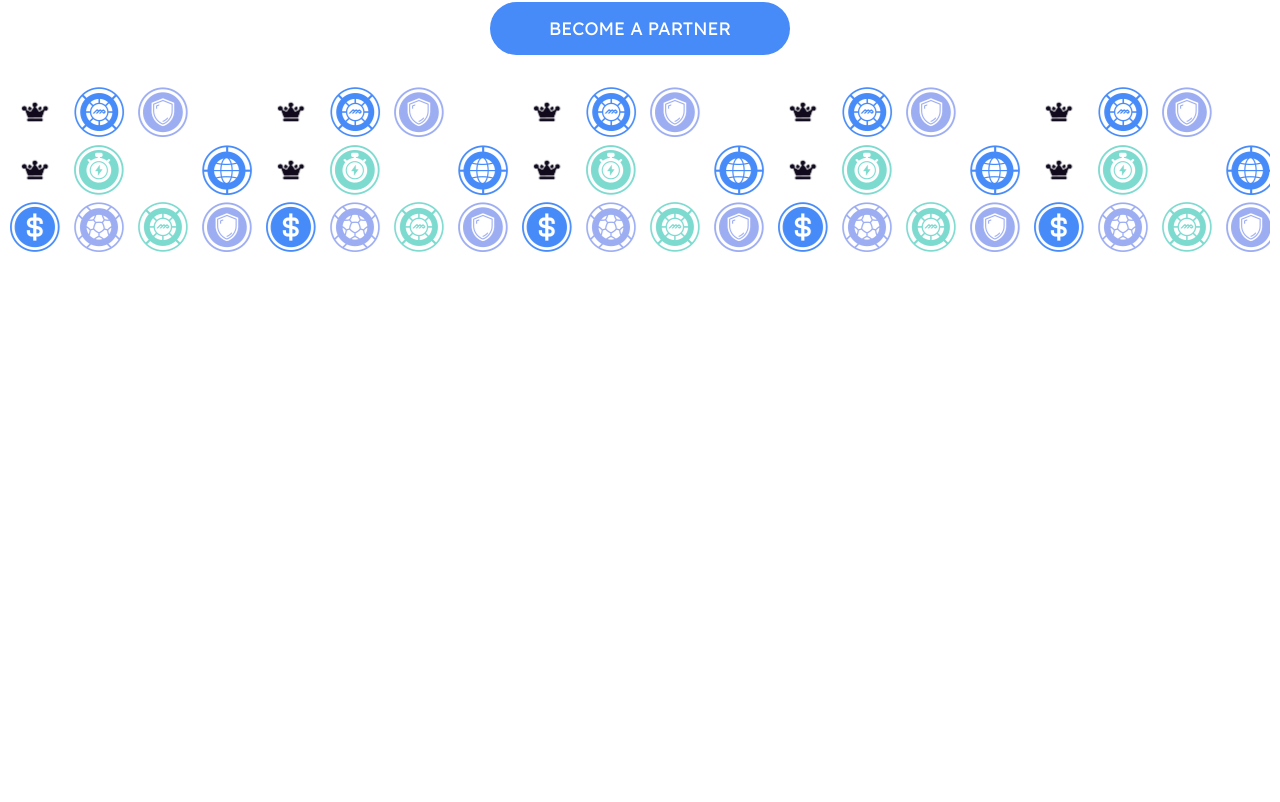
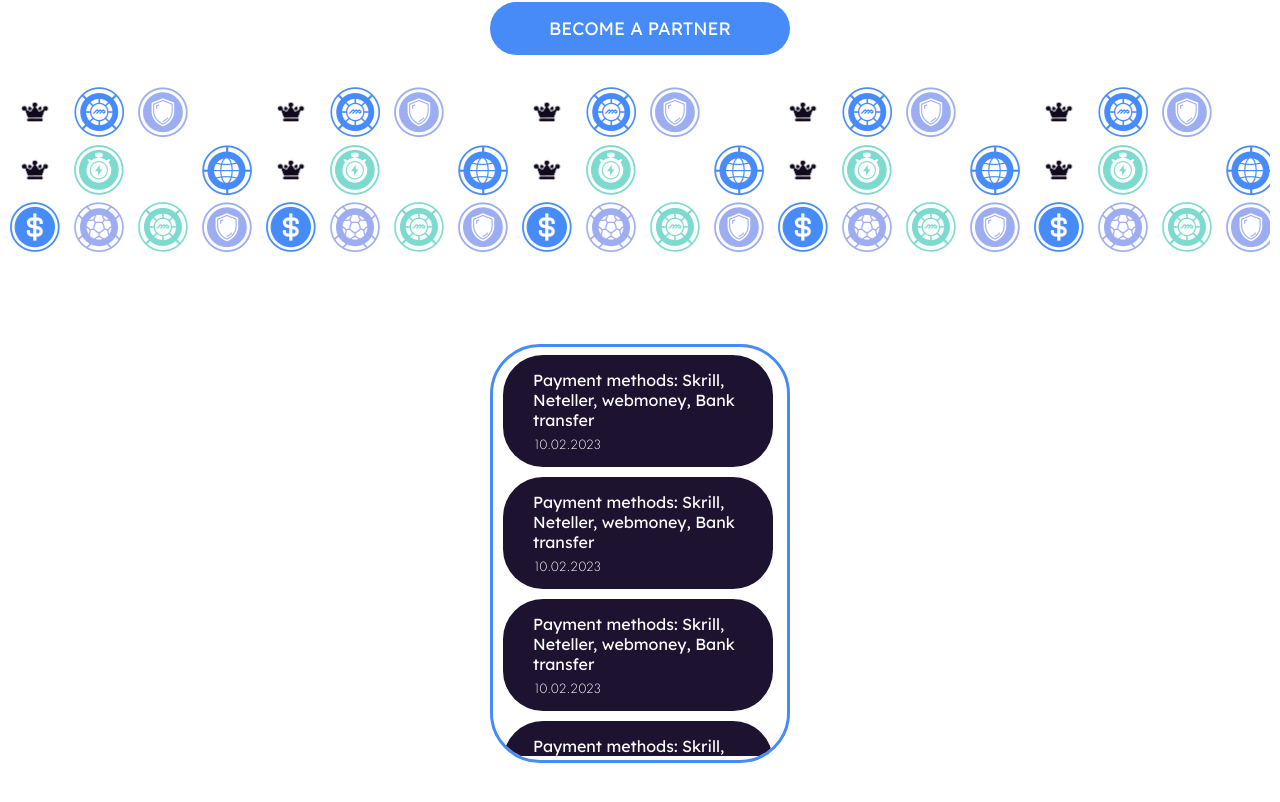
Before and after one commit to agtugchik/vtop3-test, a React app: page /main in a window 1280 px wide. Shown: the part 296-1098 px from the top of the page. Built offline with nearby package versions, Linux system fonts and the light colour scheme.

Commit message:
feat: add adaprive blog

```diff
--- a/src/components/Pages/MainPage/MainPage.tsx
+++ b/src/components/Pages/MainPage/MainPage.tsx
@@ -2,14 +2,14 @@ import Carousel from '../../Carousel/Carousel';
 import React from 'react';
 import cl from './MainPage.module.scss';
 import TitleBlock from '../../TittleBlock/TitleBlock';
-// import Blog from '../../UI/Blog/Blog';
+import Blog from '../../UI/Blog/Blog';
 
 const MainPage = () => {
   return (
     <div className={cl.mainPage}>
       <TitleBlock />
       <Carousel />
-      {/* <Blog /> */}
+      <Blog />
     </div>
   );
 };
--- a/src/components/UI/Blog/Blog.module.scss
+++ b/src/components/UI/Blog/Blog.module.scss
@@ -45,4 +45,46 @@
     @include v.font;
     font-size: v.$font-size-large;
   }
+  @media (max-width: 1919px) {
+    align-self: center;
+    margin-top: 32px;
+    width: 300px;
+    height: 479px;
+    h2 {
+      font-size: v.$font-size-subtitle;
+      line-height: 40px;
+    }
+    &_area {
+      width: 300px;
+      border-radius: 50px;
+      padding: 10px;
+      padding-top: 8px;
+      padding-right: 14px;
+    }
+    .simplebar-scrollable-y {
+      .simplebar-content-wrapper {
+        border-radius: 35px;
+        .simplebar-content {
+          &:last-child {
+            margin-bottom: 0px;
+          }
+        }
+      }
+      .simplebar-track {
+        background-color: rgba($color: #ffffff, $alpha: 0.12);
+        top: 45px;
+        right: -12px;
+        width: 4px;
+        height: 403px;
+        border-radius: 4px;
+        height: 301px;
+        .simplebar-scrollbar:before {
+          background-color: v.$color-main-blue;
+          opacity: 1;
+          width: 4px;
+          left: 0;
+        }
+      }
+    }
+  }
 }
--- a/src/components/UI/Blog/Blog.tsx
+++ b/src/components/UI/Blog/Blog.tsx
@@ -4,6 +4,7 @@ import cl from './Blog.module.scss';
 import 'simplebar-react/dist/simplebar.min.css';
 import BlogItem from '../BlogItem/BlogItem';
 import { blogItems } from '../../../constants';
+import useWindowSize from '../../../hooks/useWindowSize';
 
 const propsWithoutLink = {
   title: blogItems[0].title,
@@ -13,11 +14,13 @@ const propsWithoutLink = {
 const propsWithLink = { ...propsWithoutLink, link: '/article/0' };
 
 const Blog = () => {
+  const [, height] = useWindowSize();
+
   return (
     <div className={cl.blog}>
       <h2>BLOG</h2>
       <div className={cl.blog_area}>
-        <SimpleBar style={{ maxHeight: 571 }}>
+        <SimpleBar style={{ maxHeight: height > 1919 ? 571 : 401 }}>
           {[...Array(5)]
             .fill(BlogItem)
             .map((x, i) =>
--- a/src/components/UI/BlogItem/BlogItem.module.scss
+++ b/src/components/UI/BlogItem/BlogItem.module.scss
@@ -26,4 +26,21 @@
     font-size: v.$font-size-small;
     letter-spacing: 0.5px;
   }
+  @media (max-width: 1919px) {
+    width: 270px;
+    height: 112px;
+    border-radius: 40px;
+    padding: 15px 35px 15px 30px;
+    margin-bottom: 10px;
+    h4 {
+      line-height: 20px;
+      font-size: v.$font-size-normal;
+      display: block;
+      text-align: start;
+    }
+    p {
+      line-height: 16px;
+      font-size: 14px;
+    }
+  }
 }
--- a/src/components/UI/Header/Header.tsx
+++ b/src/components/UI/Header/Header.tsx
@@ -10,7 +10,6 @@ import Burger from '../Burger/Burger';
 
 const Header = () => {
   const [width] = useWindowSize();
-  if (width > 1919) console.log(width);
 
   return (
     <header className={cl.header}>
```
